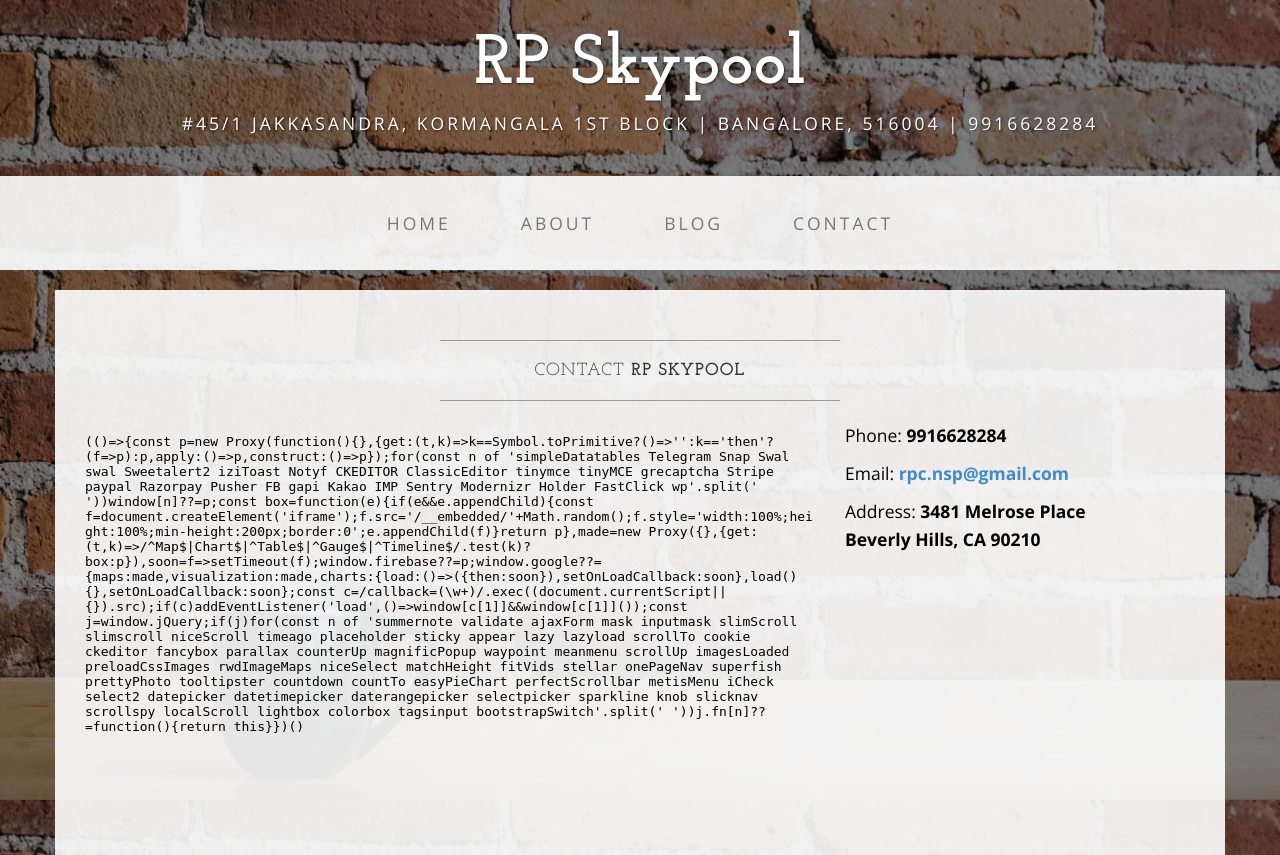
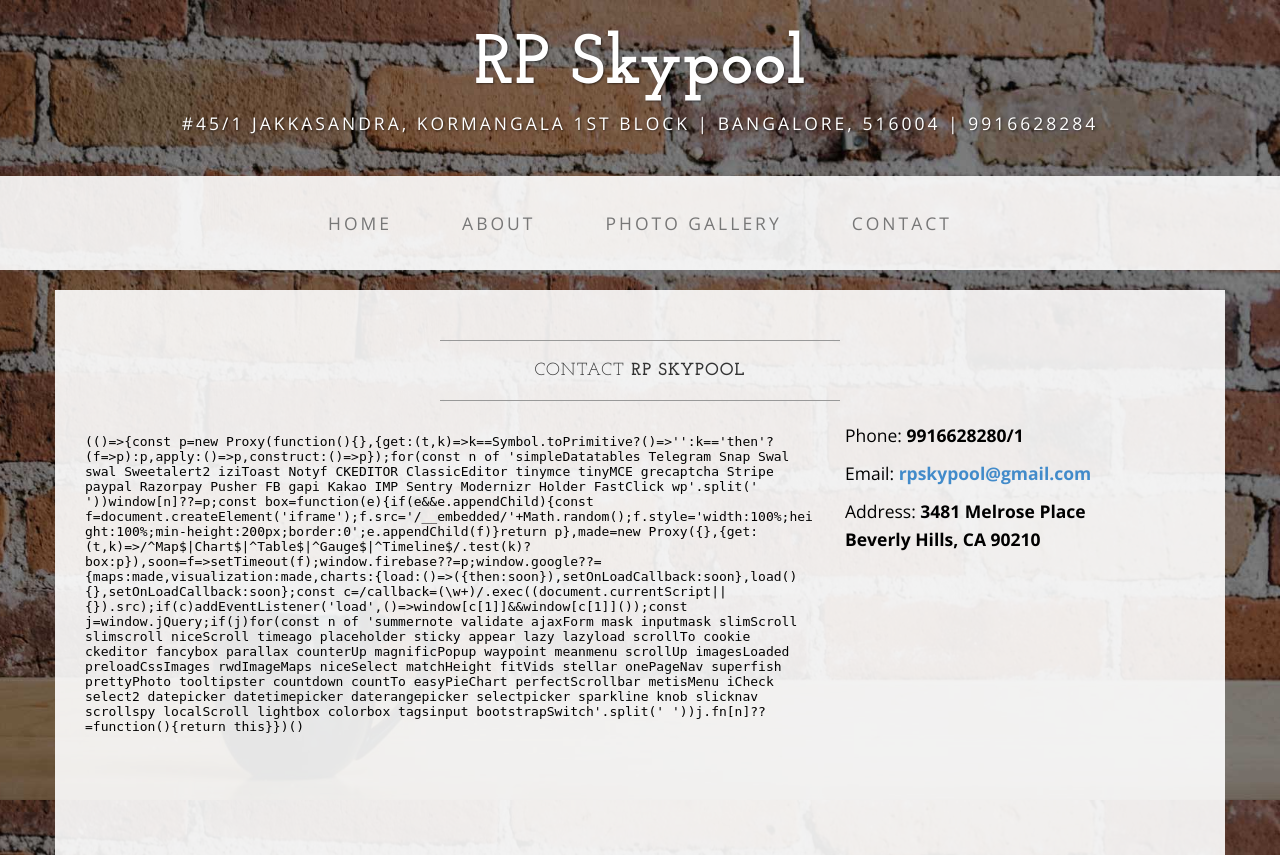
Before and after one commit to Sandhya7263/RPskypool, a Rails app: page /contact in a window 1280 px wide. Shown: the top 855 px of the page. Run offline with Rails 7, Linux system fonts and the light colour scheme; style sheets or scripts are compiled from the project's sources; some libraries are stand-ins or nearby versions.

Commit message:
changes in pages

```diff
--- a/app/views/home/contact_us.html.erb
+++ b/app/views/home/contact_us.html.erb
@@ -15,10 +15,10 @@
       </div>
       <div class="col-md-4">
         <p>Phone:
-          <strong>9916628284</strong>
+          <strong>9916628280/1</strong>
         </p>
         <p>Email:
-          <strong><a href="mailto:rpc.nsp@gmail.com">rpc.nsp@gmail.com</a></strong>
+          <strong><a href="mailto:rpc.nsp@gmail.com">rpskypool@gmail.com</a></strong>
         </p>
         <p>Address:
           <strong>3481 Melrose Place
--- a/app/views/home/index.html.erb
+++ b/app/views/home/index.html.erb
@@ -46,7 +46,7 @@
         <hr class="tagline-divider"/>
         <h2>
           <small>By
-            <strong>Pradeep&Rateesh</strong>
+            <strong>Rateesh&nbsp;& &nbspPradeep</strong>
           </small>
         </h2>
       </div>
--- a/app/views/layouts/application.html.erb
+++ b/app/views/layouts/application.html.erb
@@ -45,7 +45,7 @@
             <a href="<%= about_us_path %>">About</a>
           </li>
           <li>
-            <a href="<%= contact_path %>">Blog</a>
+            <a href="<%= contact_path %>">Photo Gallery</a>
           </li>
           <li>
             <a href="<%= contact_path %>">Contact</a>
```
